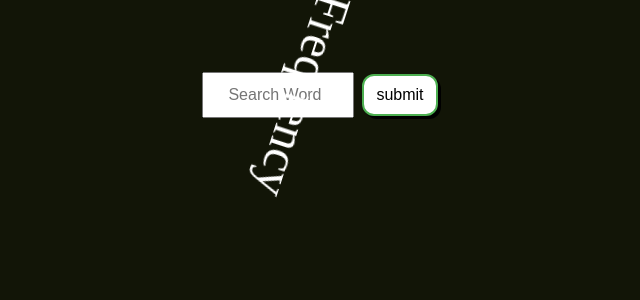
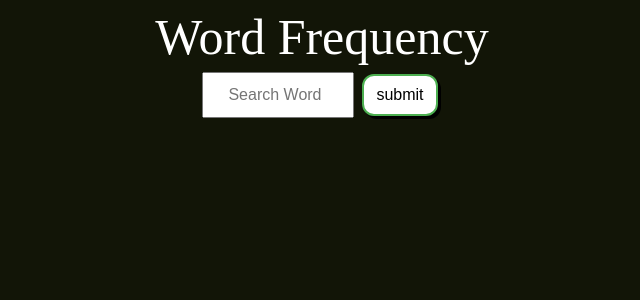
Before and after one commit to Jeremy-Gstein/supreme-redis-cs213Project, a Flask app: page / in a window 1280 px wide. Shown: the top 300 px of the page, without its empty margins (318-958 px from the left). Run offline with Flask 3, Linux system fonts and the light colour scheme.

Commit message:
changes to .css and app.py

```diff
--- a/app/app.py
+++ b/app/app.py
@@ -21,7 +21,8 @@
             f_word_freq = "N/A"
         # format word_freq to have no decimal values.
         return render_template('index.html', search_result=(search_term, f_word_freq))
-    return render_template('index.html')
+    # Removeing to test if making page reload.
+    #return render_template('index.html')
 
 if __name__ == '__main__':
     app.run(debug=True)
--- a/app/static/style.css
+++ b/app/static/style.css
@@ -3,7 +3,8 @@
 }
 
 p {
-	text-align: center
+	text-align: center;
+	color: white;
 }
 
 head {
@@ -34,34 +35,26 @@
 	align-items: center;
 }
 
-@-webkit-keyframes my-header {
-    from{
-    -webkit-transform: rotate(0deg);
-    }
-    to{
-    -webkit-transform: rotate(360deg);
-    }
-}
-
-
 .my-header {
 	color: white;
-	-webkit-animation: my-header 2s linear infinite;
 	display: flex;
 	justify-content: center;
 	align-items: center;
 }
 
-
-/*
-h1:hover {
-	text-align: center;
+.my-word {
 	color: white;
-	transform: rotateY(90deg);
-	-webkit-transition: transform 0.8s ease-in-out;
-	transition: transform 90deg 0.8s ease-in-out;
+	display: flex;
+	justify-content: center;
+	align-items: center;
 }
 
+.my-freq {
+	color: white;
+	display: flex;
+	justify-content: center;
+	align-items: center;
+}
 /* css from w3schools  */
 input[type=text] {
   padding: 12px 24px;
--- a/app/templates/index.html
+++ b/app/templates/index.html
@@ -10,9 +10,13 @@
 		<input class="search" type="text" name="search_term" placeholder="Search Word">
 		<button type="submit" value="Search"> submit </button>
 	</form>
+	<div class="my-word">
 	{% if search_result %}
 	<p>Word: {{ search_result[0] }}</p>
+	</div>
+	<div class="my-freq">
 	<p>Frequency: {{ search_result[1] }}</p>
 	{% endif %}
+	</div>
 </body>
 </html>
```
